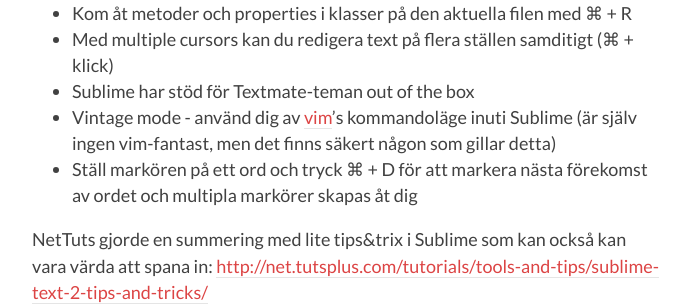
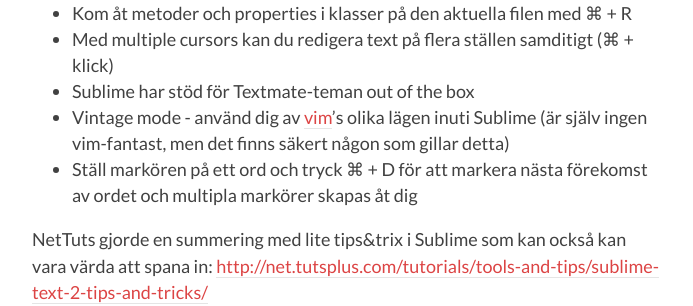
Before and after one commit to wibron/wibron.github.com, a Jekyll site: the page built from _posts/2012-08-22-sublime-text-2.md, in a window 1280 px wide and 900 px high, scrolled down 2330 px. Shown: the part 154-460 px from the top of the window, without its empty margins (293-986 px from the left). Built offline with Jekyll 4.4.1, drawn with Linux system fonts in a browser that asks for light colours; comment, search, counter and statistics services are not loaded.

Commit message:
Update note about vintage mode

```diff
--- a/_posts/2012-08-22-sublime-text-2.md
+++ b/_posts/2012-08-22-sublime-text-2.md
@@ -54,7 +54,7 @@
 * Kom åt metoder och properties i klasser på den aktuella filen med &#x2318; + R
 * Med multiple cursors kan du redigera text på flera ställen samditigt (&#x2318; + klick)
 * Sublime har stöd för Textmate-teman out of the box
-* Vintage mode - använd dig av [vim](http://www.vim.org/)'s kommandoläge inuti Sublime (är själv ingen vim-fantast, men det finns säkert någon som gillar detta)
+* Vintage mode - använd dig av [vim](http://www.vim.org/)'s olika lägen inuti Sublime (är själv ingen vim-fantast, men det finns säkert någon som gillar detta)
 * Ställ markören på ett ord och tryck &#x2318; + D för att markera nästa förekomst av ordet och multipla markörer skapas åt dig
 
 NetTuts gjorde en summering med lite tips&trix i Sublime som kan också kan vara värda att spana in: [http://net.tutsplus.com/tutorials/tools-and-tips/sublime-text-2-tips-and-tricks/](http://net.tutsplus.com/tutorials/tools-and-tips/sublime-text-2-tips-and-tricks/)
```
